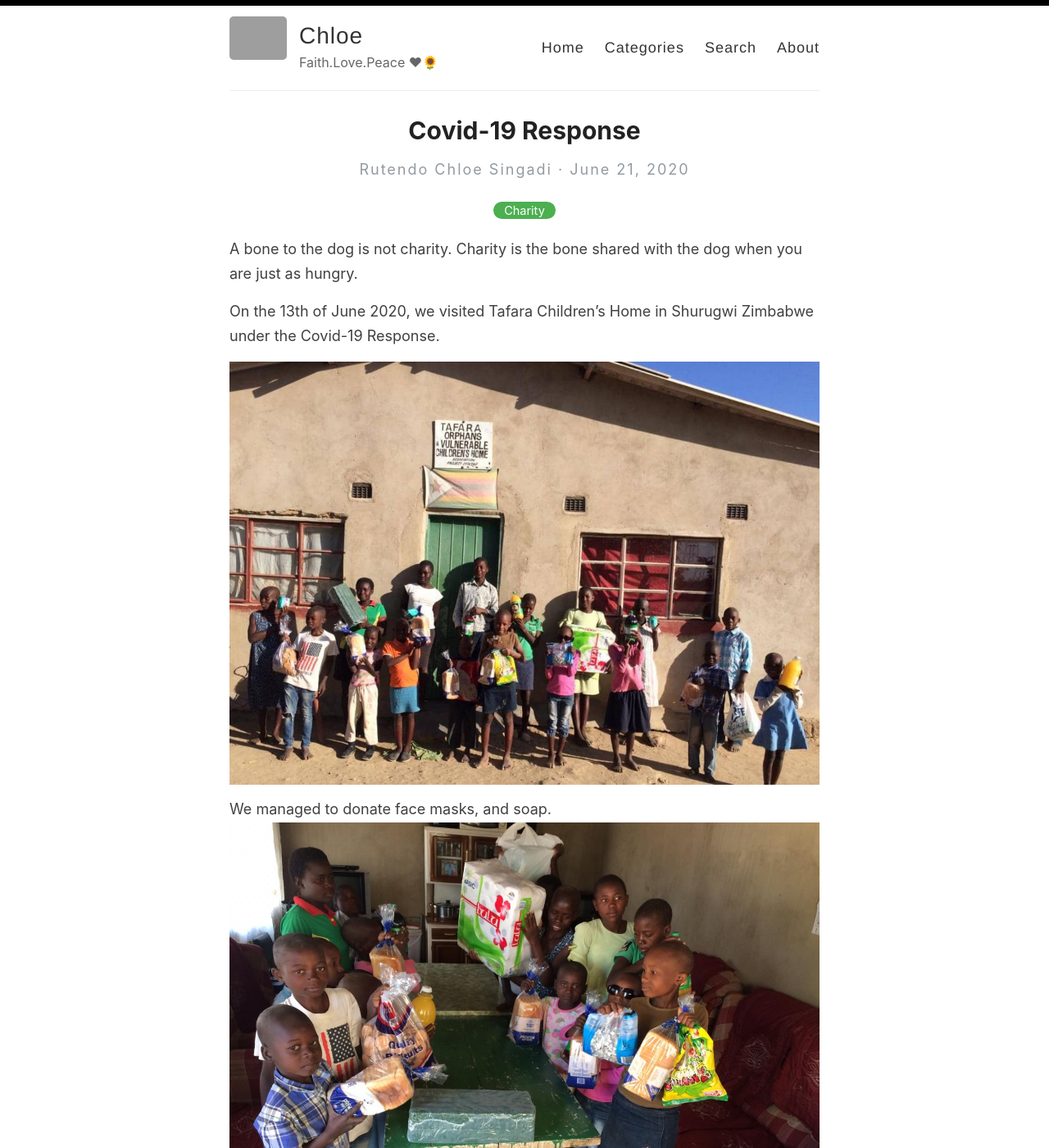
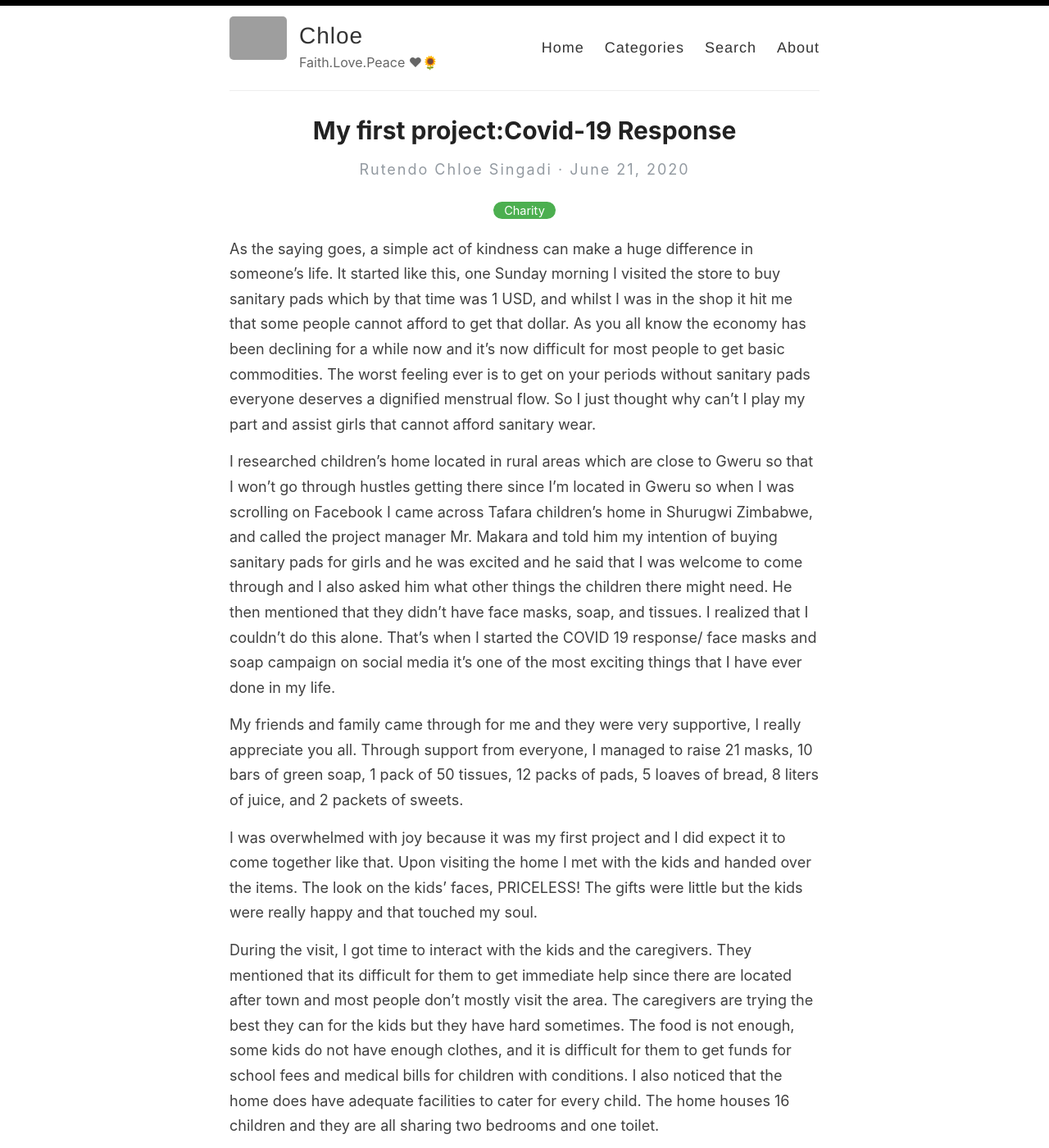
Before and after one commit to ruechloe/ruechloe.github.io, a Jekyll site: the page built from _posts/2020-06-21-Tafara-CH.md, in a window 1280 px wide and 1400 px high. Shown: the whole window at 82% size. Built offline with Jekyll 4.4.1, drawn with Linux system fonts in a browser that asks for light colours; comment, search, counter and statistics services are not loaded; some of the changed text lies outside the part shown; grey boxes are pictures that could not be loaded.

Commit message:
Tafara childrens's home

```diff
--- a/_posts/2020-06-21-Tafara-CH.md
+++ b/_posts/2020-06-21-Tafara-CH.md
@@ -1,21 +1,27 @@
 ---
 layout: post
-title: "Covid-19 Response"
+title: "My first project:Covid-19 Response"
 categories: [Charity]
 ---
 
-A bone to the dog is not charity. Charity is the bone shared with the dog when you are just as hungry.
 
-On the 13th of June 2020, we visited Tafara Children's Home in Shurugwi Zimbabwe under the Covid-19 Response.
+As the saying goes, a simple act of kindness can make a huge difference in someone's life. It started like this, one Sunday morning I visited the store to buy sanitary pads which by that time was 1 USD, and whilst I was in the shop it hit me that some people cannot afford to get that dollar. As you all know the economy has been declining for a while now and it’s now difficult for most people to get basic commodities. The worst feeling ever is to get on your periods without sanitary pads everyone deserves a dignified menstrual flow. So I just thought why can’t I play my part and assist girls that cannot afford sanitary wear.
 
-![image](../images/tafara-ch_2.jpeg)
-
-We managed to donate face masks, and soap.
-![image](../images/tafara-ch_1.jpeg)
-
-During this visit, we also donated sanitary pads for girls, tissues, and some goodies for the children.
-
-![image](../images/tafara-ch_3.jpeg)
+I researched children’s home located in rural areas which are close to Gweru so that I won’t go through hustles getting there since I’m located in Gweru so when I was scrolling on Facebook I came across Tafara children’s home in Shurugwi Zimbabwe, and called the project manager Mr. Makara and told him my intention of buying sanitary pads for girls and he was excited and he said that I was welcome to come through and I also asked him what other things the children there might need. He then mentioned that they didn’t have face masks, soap, and tissues. I realized that I couldn’t do this alone. That’s when I started the COVID 19 response/ face masks and soap campaign on social media it’s one of the most exciting things that I have ever done in my life.
 
 
-We would like to express heartfelt gratitude to everyone who contributed towards this project, thank you and God bless you all.
+My friends and family came through for me and they were very supportive, I really appreciate you all. Through support from everyone, I managed to raise 21 masks, 10 bars of green soap, 1 pack of 50 tissues, 12 packs of pads, 5 loaves of bread, 8 liters of juice, and 2 packets of sweets.
+
+I was overwhelmed with joy because it was my first project and I did expect it to come together like that. Upon visiting the home I met with the kids and handed over the items. The look on the kids’ faces, PRICELESS! The gifts were little but the kids were really happy and that touched my soul.
+
+During the visit, I got time to interact with the kids and the caregivers. They mentioned that its difficult for them to get immediate help since there are located after town and most people don’t mostly visit the area. The caregivers are trying the best they can for the kids but they have hard sometimes. The food is not enough, some kids do not have enough clothes, and it is difficult for them to get funds for school fees and medical bills for children with conditions.
+I also noticed that the home does have adequate facilities to cater for every child. The home houses 16 children and they are all sharing two bedrooms and one toilet.
+
+This experience made me realize the importance of sharing what we have. No matter how small the gift is it makes a huge difference in someone’s life. I would like to thank everyone who helped me to put a smile on the kids’ faces. Looking forward to doing more projects that help vulnerable kids in society.
+
+### Here some of the pictures showing the smiles we managed to put of the children's faces.
+
+
+|                                                                                                   |                                                                                             |                                                                                             |
+| :-----------------------------------------------------------------------------------------------: | :-----------------------------------------------------------------------------------------: | :-----------------------------------------------------------------------------------------: |
+| <img width="1604" alt="Tafara Children's shot 2020-06-13" src="../images/tafara-ch_2.jpeg">  blah | <img width="1604" alt="Tafara Children's shot 2020-06-13" src="../images/tafara-ch_1.jpeg"> | <img width="1604" alt="Tafara Children's shot 2020-06-13" src="../images/tafara-ch_3.jpeg"> |
```
